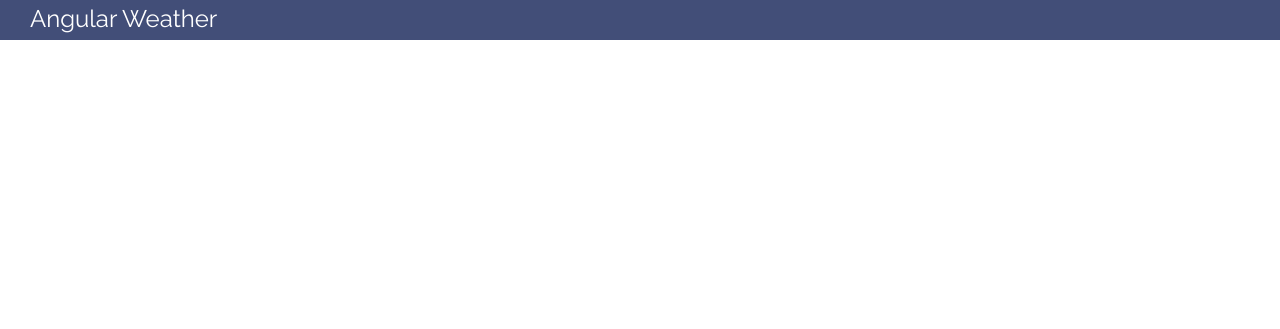
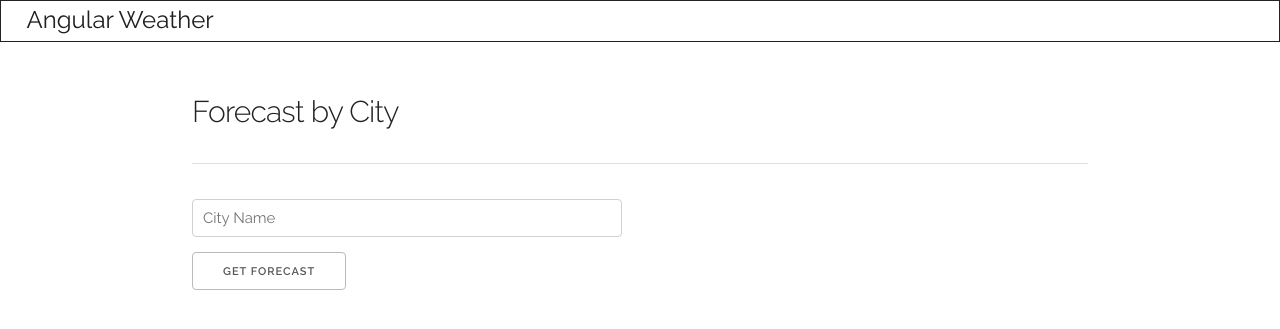
Before and after one commit to oldboy303/ng-weather, a plain HTML site: page index.html in a window 1280 px wide. Drawn offline with nearby package versions, Linux system fonts and the light colour scheme; some packages are replaced by stand-ins of ours.

Commit message:
Home ctrl and view setup

```diff
--- a/app.js
+++ b/app.js
@@ -1,5 +1,15 @@
 (function() {
 
-  angular.module('ngWeather', ['ngRoute', 'ngResource']);
+  angular.module('ngWeather', ['ngRoute', 'ngResource'])
+    .config(['$routeProvider', function($routeProvider) {
+
+      $routeProvider
+
+        .when('/', {
+          templateUrl: 'views/home.html',
+          controller: 'homeCtrl'
+        })
+
+    }]);
 
 }());
--- a/controllers/home_ctrl.js
+++ b/controllers/home_ctrl.js
@@ -0,0 +1,10 @@
+(function() {
+
+  angular.module('ngWeather')
+    .controller('homeCtrl', ['$scope', function($scope) {
+
+      $scope.city = 'Miami';
+
+    }]);
+
+}());
--- a/index.html
+++ b/index.html
@@ -5,21 +5,25 @@
   <meta name="viewport" content="width=device-width, initial-scale=1.0">
   <meta http-equiv="X-UA-Compatible" content="ie=edge">
   <title>Angular Weather</title>
+  <!-- CSS -->
   <link href="//fonts.googleapis.com/css?family=Raleway:400,300,600" rel="stylesheet" type="text/css">
   <link rel="stylesheet" href="styles/css/normalize.css">
   <link rel="stylesheet" href="styles/css/skeleton.css">
   <link rel="stylesheet" href="styles/css/style.css">
+  <!-- favicon -->
   <link rel="icon" type="image/png" href="styles/images/favicon.png">
 </head>
 <body>
 
   <header id="header">
-    <div class="container">
+    <div>
       <a href="#/" id="logo">Angular Weather</a>
     </div>
   </header>
 
-
+  <div class="container">
+    <ng-view></ng-view>
+  </div>
 
   <!-- angular -->
   <script src="https://code.angularjs.org/1.5.0-rc.2/angular.min.js"></script>
@@ -28,6 +32,7 @@
 
   <!-- app -->
   <script src="app.js"></script>
+  <script src="./controllers/home_ctrl.js"></script>
 
 </body>
 </html>
--- a/styles/css/style.css
+++ b/styles/css/style.css
@@ -1,14 +1,17 @@
 #header {
-  background-color: #424E78;
+  border: 1px solid;
   height: 40px;
-  position: fixed;
-  top: 0;
-  width: 100%;
 }
 
 #logo {
   text-decoration: none;
-  color: white;
+  color: rgb(32, 32, 32);
   font-size: 1.6em;
-  margin-left: -130px;
+  margin-left: 2%;
 }
+
+.container {
+  margin-top: 50px;
+  width: 70%;
+  margin-left: 15%;
+}
--- a/views/home.html
+++ b/views/home.html
@@ -0,0 +1,10 @@
+<h4>Forecast by City</h4>
+<hr>
+<form>
+  <div class="row">
+    <div class="six columns">
+      <input class="u-full-width" type="text" placeholder="City Name" id="city">
+    </div>
+  </div>
+  <a href="#/forecast" class="button">Get Forecast</a>
+</form>
```
